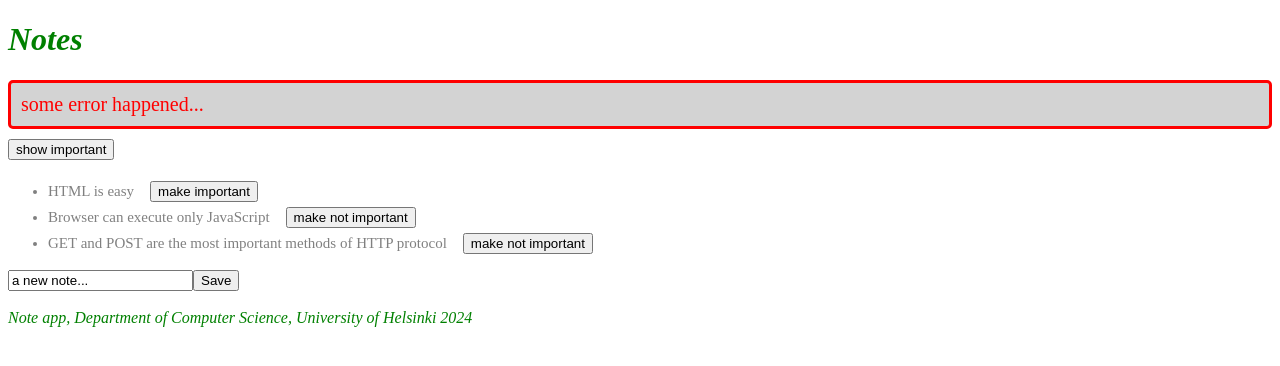
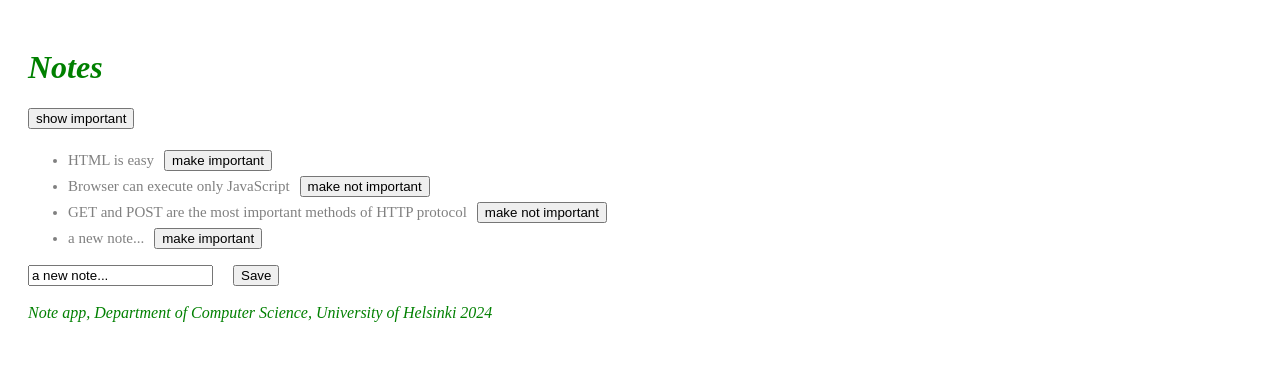
Before and after one commit to cameaann/04-kokoelman-renderointi, a React (Vite) app: page / in a window 1280 px wide. Shown: the top 366 px of the page. Built offline with nearby package versions, Linux system fonts and the light colour scheme; data requests are answered from the project's data file.

Commit message:
added error notification if empty note submitted

```diff
--- a/db.json
+++ b/db.json
@@ -1,19 +1,24 @@
 {
   "notes": [
     {
-      "id": "1",
+      "id": 1,
       "content": "HTML is easy",
       "important": false
     },
     {
-      "id": "2",
+      "id": 2,
       "content": "Browser can execute only JavaScript",
       "important": true
     },
     {
-      "id": "3",
+      "id": 3,
       "content": "GET and POST are the most important methods of HTTP protocol",
       "important": true
+    },
+    {
+      "id": "e04d",
+      "content": "a new note...",
+      "important": false
     }
   ]
 }
--- a/src/App.jsx
+++ b/src/App.jsx
@@ -9,7 +9,7 @@ const App = () => {
   const [notes, setNotes] = useState([]);
   const [newNote, setNewNote] = useState("a new note...");
   const [showAll, setShowAll] = useState(true);
-  const [errorMessage, setErrorMessage] = useState("some error happened...");
+  const [errorMessage, setErrorMessage] = useState(null);
 
   useEffect(() => {
     noteService.getAll().then((initialNotes) => setNotes(initialNotes));
@@ -23,6 +23,15 @@ const App = () => {
 
   const addNote = (event) => {
     event.preventDefault();
+    if (newNote.length === 0) {
+      console.log(newNote);
+      setErrorMessage("You haven't written anything");
+
+      setTimeout(() => {
+        setErrorMessage(null);
+      }, 4000);
+      return;
+    }
     const noteObject = {
       content: newNote,
       important: Math.random() < 0.5,
@@ -35,7 +44,6 @@ const App = () => {
   };
 
   const handleNoteChange = (event) => {
-    console.log(event.target.value);
     setNewNote(event.target.value);
   };
 
@@ -48,7 +56,7 @@ const App = () => {
       .then((returnedNote) => {
         setNotes(notes.map((note) => (note.id !== id ? note : returnedNote)));
       })
-      .catch(error => {
+      .catch((error) => {
         setErrorMessage(
           `Note '${note.content}' was already removed from server`
         );
@@ -62,7 +70,7 @@ const App = () => {
   return (
     <div>
       <h1>Notes</h1>
-      <Notification message={errorMessage} />
+      {errorMessage && <Notification message={errorMessage} />}
       <div>
         <button onClick={() => setShowAll(!showAll)}>
           show {showAll ? "important" : "all"}
@@ -84,9 +92,11 @@ const App = () => {
           onChange={handleNoteChange}
           onFocus={(e) => (e.target.value = "")}
         />
-        <button type="submit">Save</button>
+        <button className="btn" type="submit">
+          Save
+        </button>
       </form>
-      <Footer/>
+      <Footer />
     </div>
   );
 };
--- a/src/index.css
+++ b/src/index.css
@@ -1,3 +1,10 @@
+html{
+  font-size: 62.5%;
+}
+body{
+  font-size: 1.6rem;
+  padding: 2rem;
+}
 h1{
     color: green;
     font-style: italic;
@@ -5,8 +12,8 @@ h1{
 
 .note {
     color: grey;
-    padding-top: 5px;
-    font-size: 15px;
+    padding-top: .5rem;
+    font-size: 1.5rem;
   }
 .note>span{
     margin-inline-end: 1rem;
@@ -15,9 +22,13 @@ h1{
 .error {
     color: red;
     background: lightgrey;
-    font-size: 20px;
+    font-size: 2rem;
     border-style: solid;
     border-radius: 5px;
-    padding: 10px;
-    margin-bottom: 10px;
+    padding: 1rem;
+    margin-bottom: 1rem;
   }
+
+.btn{
+  margin-inline-start: 2rem;
+}
```
